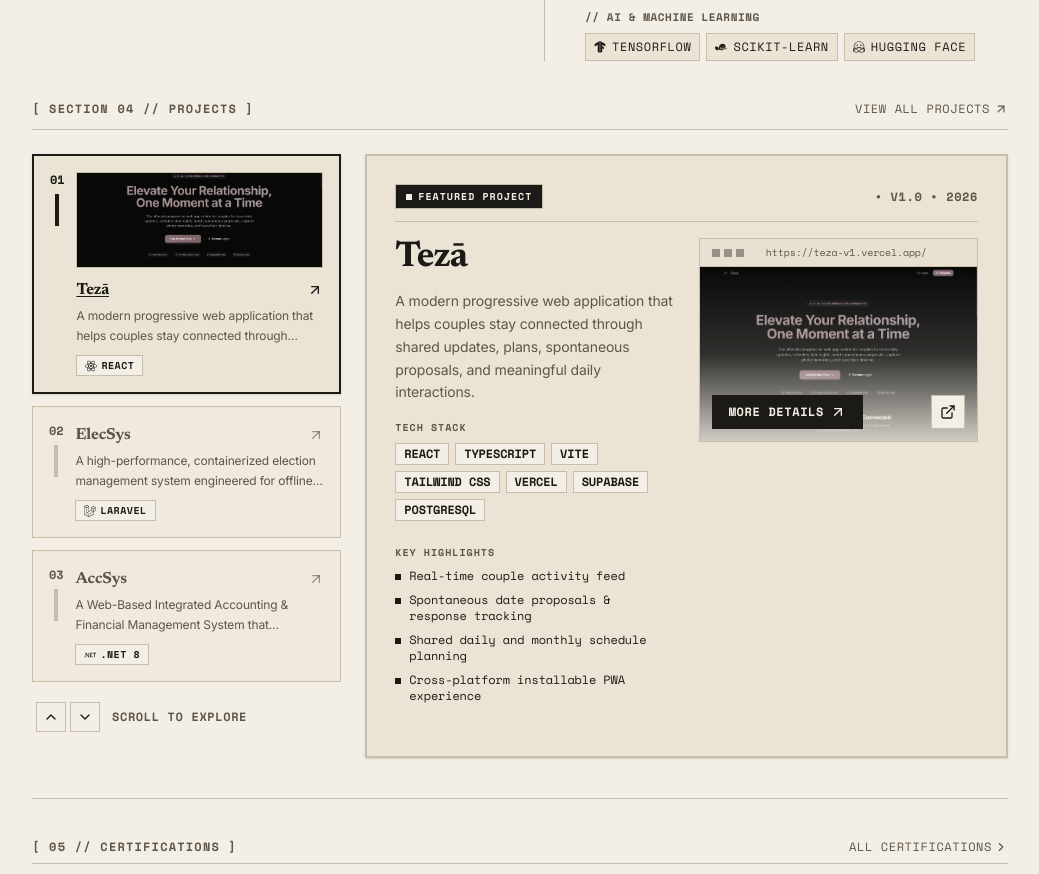
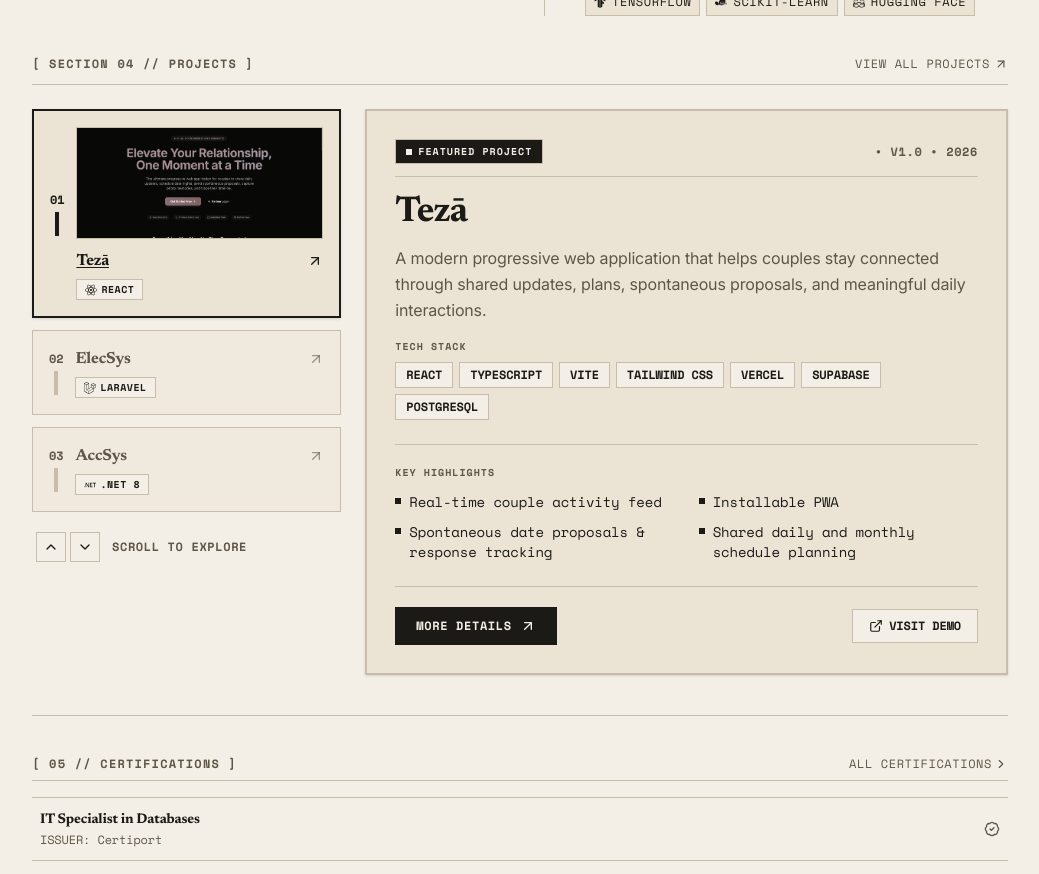
Before and after one commit to Dev-Aziii/my-portfolio-app, a React (Vite) app: page / in a window 1280 px wide. Shown: the part 980-1854 px from the top of the page, without its empty margins (120-1159 px from the left). Built offline with nearby package versions, Linux system fonts and the light colour scheme.

Commit message:
feat(about): update layout for paragraphs and improve readability feat(hero): remove lead summary for a cleaner design feat(projects): add URL validation and refine project details presentation fix(project-detail): ensure valid project URL before rendering link

```diff
--- a/src/components/About.tsx
+++ b/src/components/About.tsx
@@ -11,13 +11,11 @@ export default function About({ paragraphs }: AboutProps) {
         </h3>
       </div>
 
-      <div className="grid grid-cols-1 md:grid-cols-2 gap-6 text-foreground">
+      <div className="flex flex-col gap-4 text-foreground">
         {paragraphs.map((text, i) => (
-          <div key={i} className="space-y-2">
-            <p className="text-sm leading-relaxed text-muted-foreground font-sans">
-              {text}
-            </p>
-          </div>
+          <p key={i} className="text-sm leading-relaxed text-muted-foreground font-sans">
+            {text}
+          </p>
         ))}
       </div>
     </section>
--- a/src/components/Hero.tsx
+++ b/src/components/Hero.tsx
@@ -23,13 +23,8 @@ export default function Hero({ data }: HeroProps) {
         Building Modern Software with AI
         </h2>
 
-        {/* Lead Summary */}
-        <p className="text-base sm:text-lg text-muted-foreground leading-relaxed font-sans max-w-3xl">
-        Building scalable web and mobile applications with AI-assisted development.
-        </p>
-
         {/* Rectangular Action Buttons Bar */}
-        <div className="flex flex-wrap items-center gap-3 pt-4">
+        <div className="flex flex-wrap items-center gap-3 pt-0">
           <a
             href={data.cvUrl}
             target="_blank"
--- a/src/components/Projects.tsx
+++ b/src/components/Projects.tsx
@@ -53,6 +53,11 @@ export default function Projects({
     }
   };
 
+  const isHttpUrl = (url?: string): boolean => {
+    if (!url) return false;
+    return /^https?:\/\//i.test(url.trim());
+  };
+
   const activeProject = displayed[activeIndex] || displayed[0];
 
   return (
@@ -87,6 +92,7 @@ export default function Projects({
               const Icon = project.icon;
               const isCopied = copiedUrl === project.url;
               const hasHeroImage = project.details?.heroImage;
+              const hasValidUrl = isHttpUrl(project.url);
 
               const cardContent = (
                 <div className="flex flex-col h-full justify-between p-5 bg-card border border-border hover:border-foreground transition-colors group">
@@ -129,6 +135,7 @@ export default function Projects({
                       ))}
                     </div>
 
+                    {hasValidUrl && (
                       <button
                         onClick={(e) => copyToClipboard(project.url, e)}
                         className="p-1.5 border border-border hover:border-foreground transition-colors shrink-0"
@@ -141,6 +148,7 @@ export default function Projects({
                           <Copy className="size-3.5 text-muted-foreground hover:text-foreground" />
                         )}
                       </button>
+                    )}
                   </div>
                 </div>
               );
@@ -171,13 +179,13 @@ export default function Projects({
                     <div
                       key={project.title}
                       onClick={() => setActiveIndex(idx)}
-                      className={`cursor-pointer transition-all duration-200 p-4 border relative flex-1 min-w-[260px] sm:min-w-[280px] lg:min-w-0 ${
+                      className={`cursor-pointer transition-all duration-200 p-4 border relative flex-1 min-w-[240px] sm:min-w-[260px] lg:min-w-0 ${
                         isActive
                           ? "bg-card border-2 border-foreground shadow-sm"
                           : "bg-card/50 border border-border hover:border-foreground/60 hover:bg-card"
                       }`}
                     >
-                      <div className="flex items-start gap-3">
+                      <div className="flex items-center gap-3">
                         {/* Number Badge & Vertical Indicator */}
                         <div className="flex flex-col items-center shrink-0">
                           <span
@@ -188,7 +196,7 @@ export default function Projects({
                             {numberFormatted}
                           </span>
                           <div
-                            className={`w-1 h-8 mt-1.5 transition-colors ${
+                            className={`w-1 h-6 mt-1 transition-colors ${
                               isActive ? "bg-foreground" : "bg-border"
                             }`}
                           />
@@ -197,7 +205,7 @@ export default function Projects({
                         {/* Content */}
                         <div className="flex-1 min-w-0">
                           {isActive && project.details?.heroImage && (
-                            <div className="w-full h-24 overflow-hidden border border-border mb-2.5 bg-background relative">
+                            <div className="w-full h-28 overflow-hidden border border-border mb-2.5 bg-background relative">
                               <img
                                 src={project.details.heroImage}
                                 alt={project.title}
@@ -206,7 +214,7 @@ export default function Projects({
                             </div>
                           )}
 
-                          <div className="flex items-center justify-between gap-1">
+                          <div className="flex items-center justify-between gap-1 mb-1.5">
                             <h4
                               className={`font-serif font-bold text-base truncate ${
                                 isActive ? "text-foreground underline underline-offset-2" : "text-muted-foreground"
@@ -221,11 +229,7 @@ export default function Projects({
                             />
                           </div>
 
-                          <p className="text-xs text-muted-foreground font-sans line-clamp-2 mt-1 leading-relaxed">
-                            {project.description}
-                          </p>
-
-                          <div className="mt-2.5 flex items-center gap-2">
+                          <div className="flex items-center gap-2">
                             <span className="font-mono text-[10px] uppercase font-bold tracking-wider px-2 py-0.5 border border-border bg-background text-foreground flex items-center gap-1">
                               <Icon className="size-3 text-foreground" />
                               {primaryTech}
@@ -284,15 +288,14 @@ export default function Projects({
                     )}
                   </div>
 
-                  {/* Title & Description Grid */}
-                  <div className="grid grid-cols-1 xl:grid-cols-12 gap-6 items-start mb-6">
-                    <div className="xl:col-span-6 space-y-4">
+                  {/* Title & Description (Full Width) */}
+                  <div className="space-y-4">
                     <div>
                       <h3 className="font-serif font-bold text-3xl sm:text-4xl text-foreground tracking-tight">
                         {activeProject.title}
                       </h3>
                       {/* Render concise description directly from projects.ts */}
-                        <p className="text-xs sm:text-sm text-muted-foreground font-sans leading-relaxed mt-3">
+                      <p className="text-sm sm:text-base text-muted-foreground font-sans leading-relaxed mt-3">
                         {activeProject.description}
                       </p>
                     </div>
@@ -306,23 +309,24 @@ export default function Projects({
                         {activeProject.details?.techs?.map((tech) => (
                           <span
                             key={tech}
-                              className="font-mono text-xs px-2 py-0.5 border border-border bg-background text-foreground font-semibold uppercase"
+                            className="font-mono text-xs px-2.5 py-1 border border-border bg-background text-foreground font-semibold uppercase"
                           >
                             {tech}
                           </span>
                         ))}
                       </div>
                     </div>
+                  </div>
 
-                      {/* Feature Highlights */}
+                  {/* Full-Width Feature Highlights (2x2 Grid on Desktop) */}
                   {activeProject.details?.highlights && activeProject.details.highlights.length > 0 && (
-                        <div className="pt-2">
-                          <span className="font-mono text-[10px] uppercase tracking-widest text-muted-foreground block mb-2 font-bold">
+                    <div className="mt-6 pt-5 border-t border-border">
+                      <span className="font-mono text-[10px] uppercase tracking-widest text-muted-foreground block mb-3 font-bold">
                         KEY HIGHLIGHTS
                       </span>
-                          <ul className="space-y-2">
+                      <ul className="grid grid-cols-1 sm:grid-cols-2 gap-x-6 gap-y-2.5">
                         {activeProject.details.highlights.map((highlight, idx) => (
-                              <li key={idx} className="flex items-start gap-2 text-xs text-foreground font-mono">
+                          <li key={idx} className="flex items-start gap-2 text-xs sm:text-sm text-foreground font-mono">
                             <span className="w-1.5 h-1.5 bg-foreground shrink-0 mt-1.5 inline-block" />
                             <span>{highlight.label}</span>
                           </li>
@@ -330,78 +334,10 @@ export default function Projects({
                       </ul>
                     </div>
                   )}
-                    </div>
-
-                    {/* Static Newspaper Mockup Frame with Action Button */}
-                    <div className="xl:col-span-6">
-                      <div className="border border-border bg-background relative group">
-                        {/* Browser Window Header */}
-                        <div className="bg-muted border-b border-border px-3 py-1.5 flex items-center justify-between font-mono text-[10px] text-muted-foreground">
-                          <div className="flex items-center gap-1">
-                            <span className="w-2 h-2 bg-foreground/40 inline-block" />
-                            <span className="w-2 h-2 bg-foreground/40 inline-block" />
-                            <span className="w-2 h-2 bg-foreground/40 inline-block" />
-                          </div>
-                          <code className="text-[10px] font-mono text-muted-foreground truncate max-w-[180px]">
-                            {activeProject.url}
-                          </code>
-                          <div className="w-4" />
-                        </div>
-
-                        {/* Hero Image Container with Newspaper Photo filter */}
-                        <div className="relative aspect-[16/10] overflow-hidden bg-background">
-                          {activeProject.details?.heroImage ? (
-                            <img
-                              src={activeProject.details.heroImage}
-                              alt={activeProject.title}
-                              className="w-full h-full object-cover newspaper-photo"
-                            />
-                          ) : (
-                            <div className="w-full h-full flex items-center justify-center bg-muted">
-                              <activeProject.icon className="size-12 text-muted-foreground" />
-                            </div>
-                          )}
-
-                          {/* Gradient Overlay for button contrast */}
-                          <div className="absolute inset-0 bg-gradient-to-t from-background via-background/20 to-transparent opacity-85" />
-
-                          {/* Action Button inside mockup area */}
-                          <div className="absolute bottom-3 right-3 left-3 flex items-center justify-between gap-2">
-                            {activeProject.slug && activeProject.details ? (
-                              <Link
-                                to={`/projects/${activeProject.slug}`}
-                                className="inline-flex items-center justify-center gap-1.5 px-4 py-2 bg-foreground text-background font-mono text-xs font-bold uppercase tracking-wider hover:bg-foreground/80 transition-colors border border-foreground"
-                              >
-                                MORE DETAILS
-                                <ArrowUpRight className="size-4" />
-                              </Link>
-                            ) : (
-                              <span className="font-mono text-xs text-muted-foreground bg-background px-3 py-1.5 border border-border">
-                                IN DEVELOPMENT
-                              </span>
-                            )}
-
-                            {activeProject.url && activeProject.url.startsWith("http") && (
-                              <a
-                                href={activeProject.url}
-                                target="_blank"
-                                rel="noopener noreferrer"
-                                className="p-2 bg-background hover:bg-foreground hover:text-background border border-border transition-colors text-foreground"
-                                title="Open Live Site"
-                              >
-                                <ExternalLink className="size-4" />
-                              </a>
-                            )}
-                          </div>
-                        </div>
-                      </div>
-                    </div>
-                  </div>
-                </div>
 
                   {/* Bottom Impact / Metrics Grid */}
                   {activeProject.details?.metrics && activeProject.details.metrics.length > 0 && (
-                  <div className="pt-4 border-t-2 border-border mt-4">
+                    <div className="mt-6 pt-5 border-t-2 border-border">
                       <div className="grid grid-cols-2 sm:grid-cols-4 gap-3">
                         {activeProject.details.metrics.map((metric, idx) => (
                           <div
@@ -419,6 +355,37 @@ export default function Projects({
                       </div>
                     </div>
                   )}
+
+                  {/* Final Bottom CTA Bar */}
+                  <div className="mt-6 pt-5 border-t border-border flex flex-wrap items-center justify-between gap-3">
+                    {activeProject.slug && activeProject.details ? (
+                      <Link
+                        to={`/projects/${activeProject.slug}`}
+                        className="inline-flex items-center justify-center gap-2 px-5 py-2.5 bg-foreground text-background font-mono text-xs font-bold uppercase tracking-wider hover:bg-foreground/80 transition-colors border border-foreground"
+                      >
+                        MORE DETAILS
+                        <ArrowUpRight className="size-4" />
+                      </Link>
+                    ) : (
+                      <span className="font-mono text-xs text-muted-foreground bg-background px-4 py-2 border border-border">
+                        IN DEVELOPMENT
+                      </span>
+                    )}
+
+                    {isHttpUrl(activeProject.url) && (
+                      <a
+                        href={activeProject.url}
+                        target="_blank"
+                        rel="noopener noreferrer"
+                        className="inline-flex items-center gap-1.5 px-4 py-2 bg-background hover:bg-foreground hover:text-background border border-border transition-colors font-mono text-xs font-bold text-foreground"
+                        title="Open Live Site"
+                      >
+                        <ExternalLink className="size-3.5" />
+                        VISIT DEMO
+                      </a>
+                    )}
+                  </div>
+                </div>
               </div>
             )}
           </div>
--- a/src/data/projects.ts
+++ b/src/data/projects.ts
@@ -23,9 +23,9 @@ export const projects: Project[] = [
       ],
       highlights: [
         { label: "Real-time couple activity feed" },
+        { label: "Installable PWA" },
         { label: "Spontaneous date proposals & response tracking" },
-        { label: "Shared daily and monthly schedule planning" },
-        { label: "Cross-platform installable PWA experience" }
+        { label: "Shared daily and monthly schedule planning" }
       ],
       problem: {
         title: "The Challenge: Keeping Couples Connected",
@@ -60,12 +60,10 @@ export const projects: Project[] = [
       heroImage: "/images/projects/elecsys/hero.webp",
       version: "v1.0",
       year: "2026",
-      techs: ["Laravel", "PHP", "JavaScript", "Octane", "FrankenPHP", "Docker", "Caddy", "MySQL"],
+      techs: ["Laravel", "JavaScript", "Octane", "FrankenPHP", "Docker", "Caddy", "MySQL"],
       highlights: [
-        { label: "Offline-first voting with data sync" },
-        { label: "Role-based access control" },
-        { label: "Audit logs and transparency" },
-        { label: "Real-time results and analytics" }
+        { label: "Offline-first voting" },
+        { label: "Transparency and analytics" }
       ],
       metrics: [
         { value: "7,000+", label: "Voters Supported" },
@@ -106,15 +104,15 @@ export const projects: Project[] = [
       techs: [
         ".NET 8",
         "Blazor WebAssembly",
-        "ASP.NET Core Web API",
-        "SQL Server 2022",
-        "EF Core", "Swagger"
+        ".NET Core Web API",
+        "SQL Server ",
+        "EF Core",
       ],
       highlights: [
+        { label: "AP, AR & General Ledger" },
+        { label: "JWT Auth and audit logging" },
         { label: "Automated double-entry bookkeeping validation" },
-        { label: "Accounts Payable, Receivable & General Ledger" },
-        { label: "Real-time automated financial statements" },
-        { label: "JWT Auth with detailed audit logging" }
+        { label: "Real-time automated financial statements" }
       ],
       metrics: [
       ],
--- a/src/pages/ProjectDetailPage.tsx
+++ b/src/pages/ProjectDetailPage.tsx
@@ -35,9 +35,12 @@ export default function ProjectDetailPage() {
     }
   };
 
-  const goToSlide = (index: number) => {
-    setCurrentIndex(index);
+  const isHttpUrl = (url?: string): boolean => {
+    if (!url) return false;
+    return /^https?:\/\//i.test(url.trim());
   };
+
+  const hasValidUrl = isHttpUrl(project.url);
 
   return (
     <PageLayout title={project.title} backTo="/projects" backLabel="Back to Projects">
@@ -71,7 +74,7 @@ export default function ProjectDetailPage() {
             ))}
           </div>
 
-          {project.url !== "#" && (
+          {hasValidUrl && (
             <a
               href={project.url}
               target="_blank"
```
Lines whose indentation alone changed are shown as unchanged.
